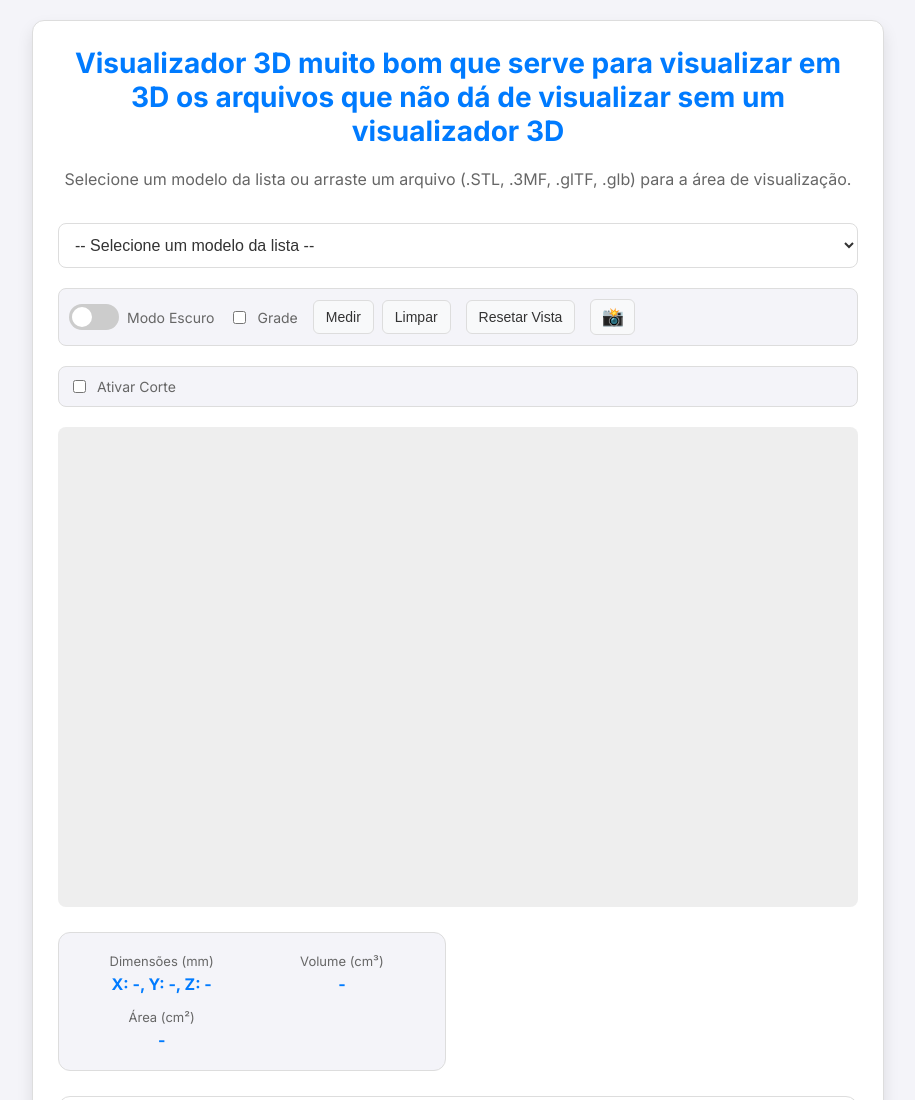
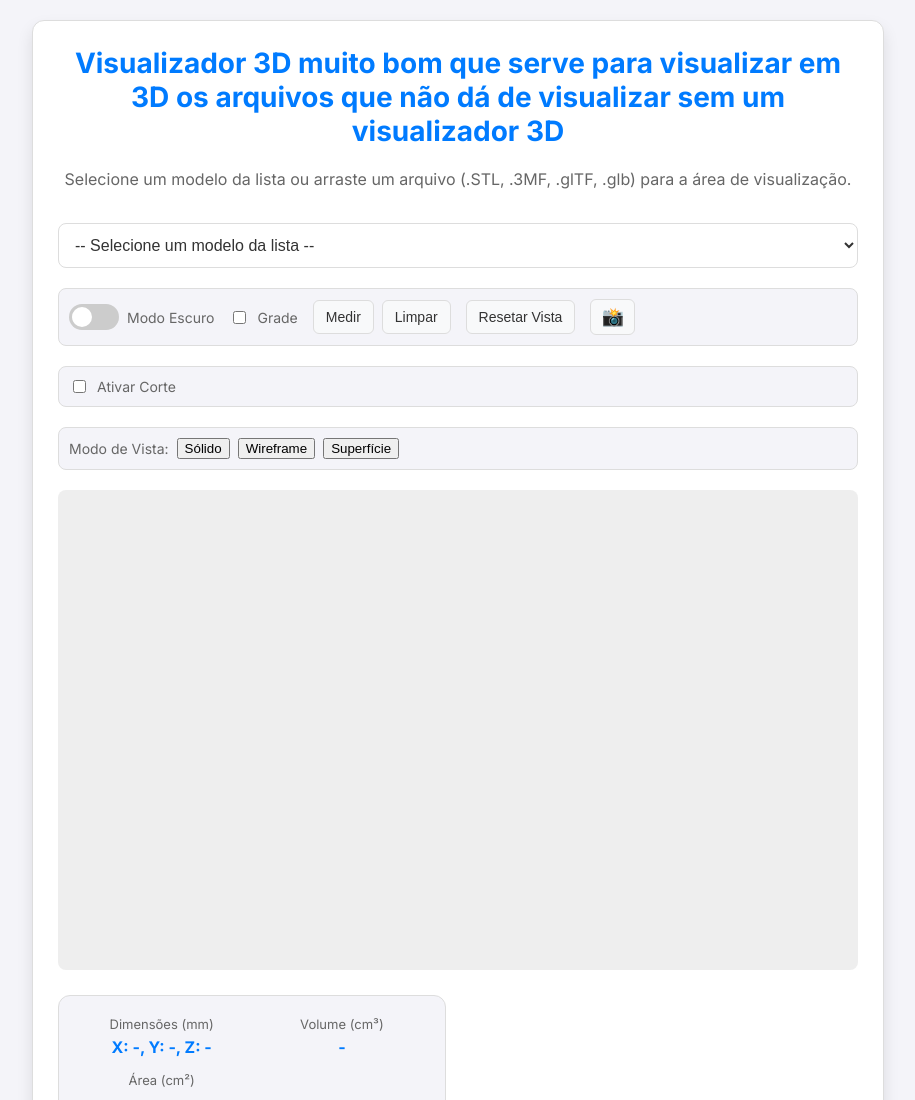
Before and after one commit to SHAIDERWOW/stlpreview, a plain HTML site: page index.html in a window 1280 px wide. Shown: the top 1100 px of the page, without its empty margins (182-1097 px from the left). Drawn offline with nearby package versions, Linux system fonts and the light colour scheme.

Commit message:
Update index.html

```diff
--- a/index.html
+++ b/index.html
@@ -4,7 +4,7 @@
     <meta charset="utf-8" />
     <meta name="viewport" content="width=device-width, initial-scale=1" />
     <link rel="icon" href="https://glitch.com/favicon.ico" />
-    <title>Visualizador 3D v2.1</title>
+    <title>Visualizador 3D v2.2</title>
 
     <script type="importmap">
       {
@@ -35,7 +35,6 @@
             <option value="https://raw.githubusercontent.com/SHAIDERWOW/stlpreview/main/Assets/Shaider%20-%20Item%207%20-%20V2.stl">Item 7 - V2 - Bloco extensor</option>
             <option value="https://raw.githubusercontent.com/SHAIDERWOW/stlpreview/main/Assets/Shaider%20-%20Item%209%20-%20V2.stl">Item 9 - Estrutura do LCD</option>
             <option value="https://raw.githubusercontent.com/SHAIDERWOW/stlpreview/main/Assets/Shaider%20-%20Item%2010.stl">Item 10 - Bandeja</option>
-
         </select>
 
         <div class="toolbar">
@@ -70,6 +69,15 @@
                 <div class="toolbar-group clipping-slider-group">
                     <input type="range" id="clipping-slider" min="-1" max="1" step="0.01" value="0">
                 </div>
+            </div>
+        </div>
+
+        <div class="toolbar-section">
+            <div class="toolbar-group view-mode-buttons">
+                <label class="label-for-check">Modo de Vista:</label>
+                <button class="view-mode-btn active" data-mode="solid">Sólido</button>
+                <button class="view-mode-btn" data-mode="wireframe">Wireframe</button>
+                <button class="view-mode-btn" data-mode="surface">Superfície</button>
             </div>
         </div>
 
```
